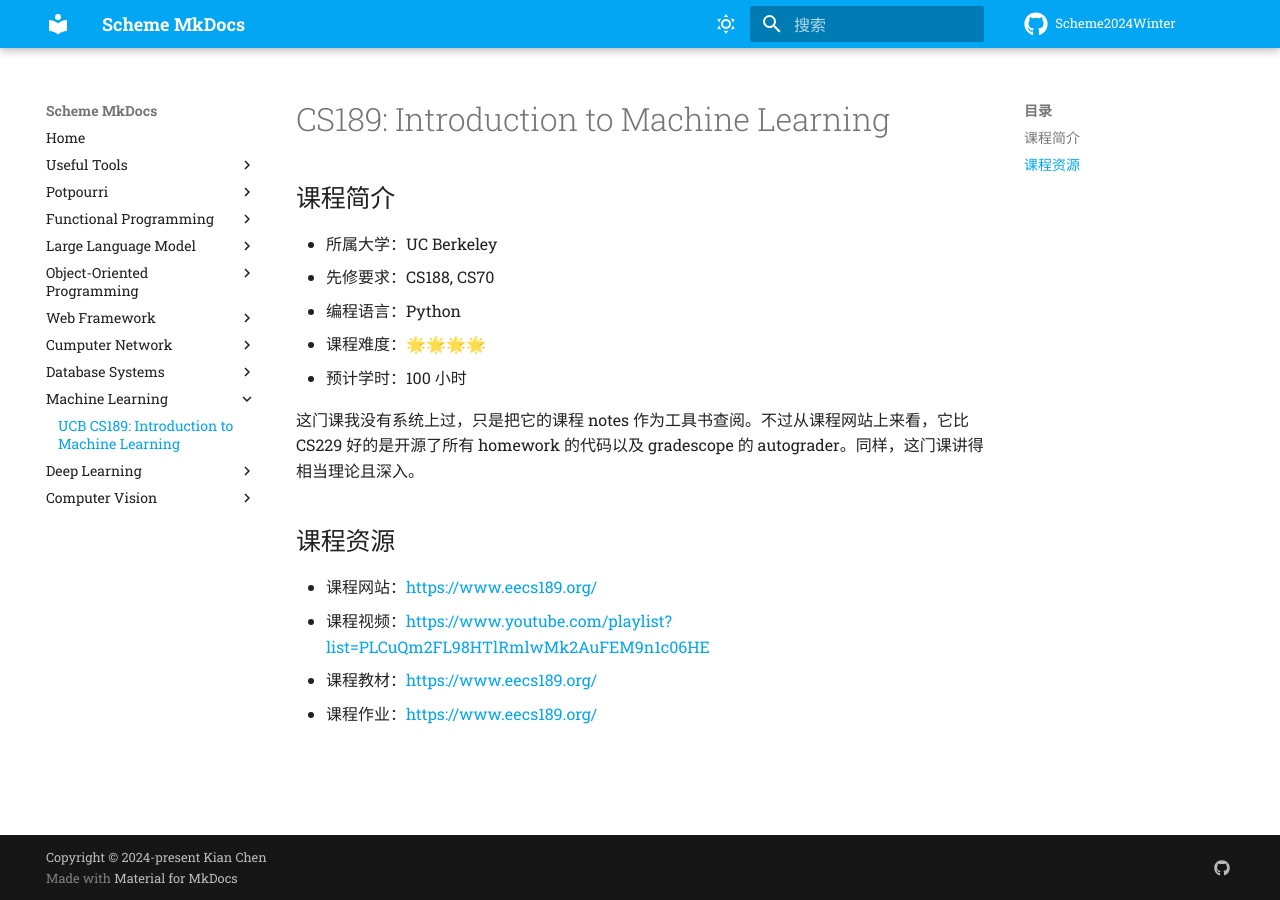
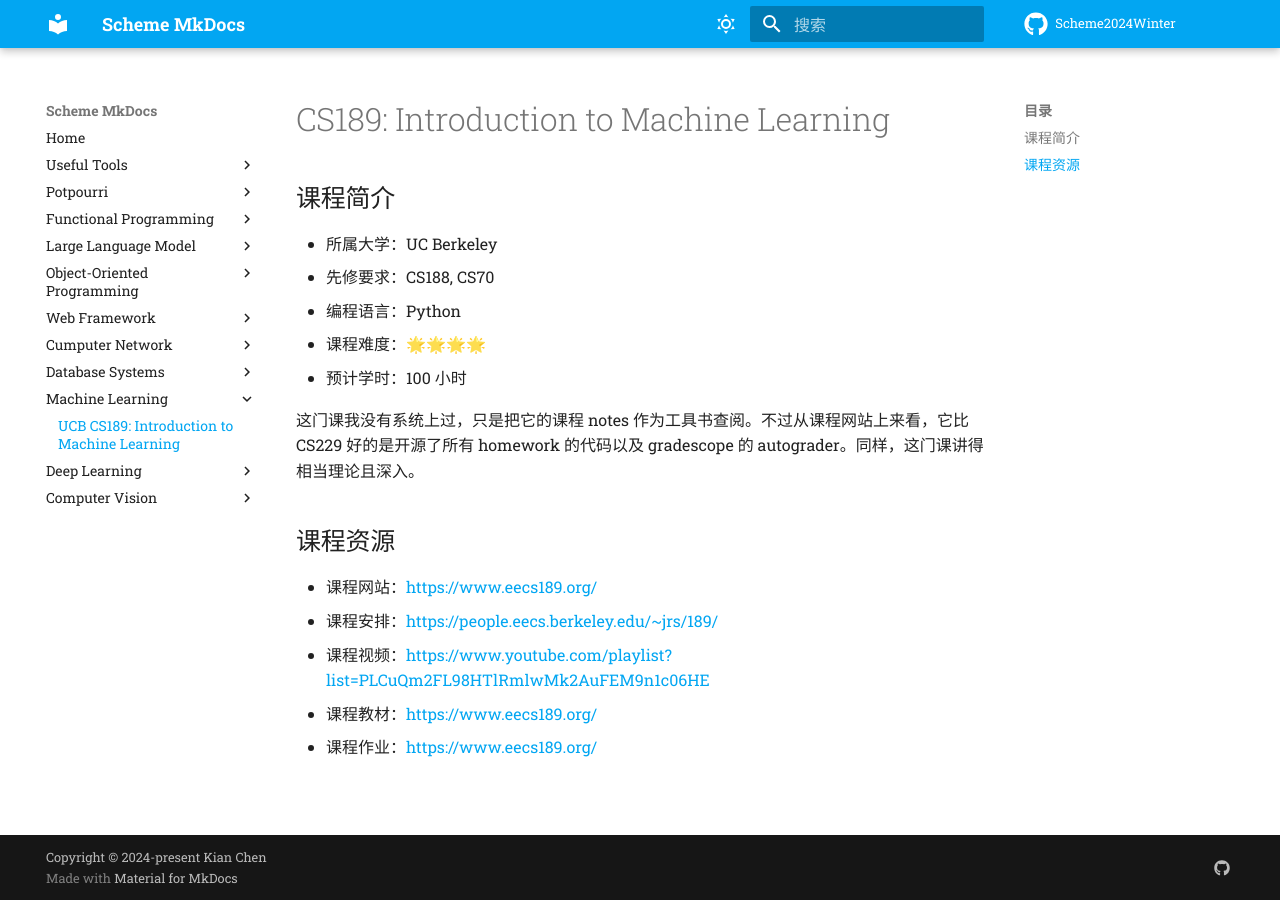
Before and after one commit to Kian-Chen/Scheme2024Winter, an MkDocs documentation site: the page built from docs/Machine Learning/CS189.md, in a window 1280 px wide. Built offline with MkDocs 1.6.1 and Material for MkDocs 9.7.7, drawn with Linux system fonts in a browser that asks for light colours; comment, search, counter and statistics services are not loaded.

Commit message:
Update CS189.md

```diff
--- a/docs/Machine Learning/CS189.md
+++ b/docs/Machine Learning/CS189.md
@@ -14,6 +14,7 @@
 ## 课程资源
 
 - 课程网站：<https://www.eecs189.org/>
+- 课程安排：<https://people.eecs.berkeley.edu/~jrs/189/>
 - 课程视频：<https://www.youtube.com/playlist?list=PLCuQm2FL98HTlRmlwMk2AuFEM9n1c06HE>
 - 课程教材：<https://www.eecs189.org/>
 - 课程作业：<https://www.eecs189.org/>
```
